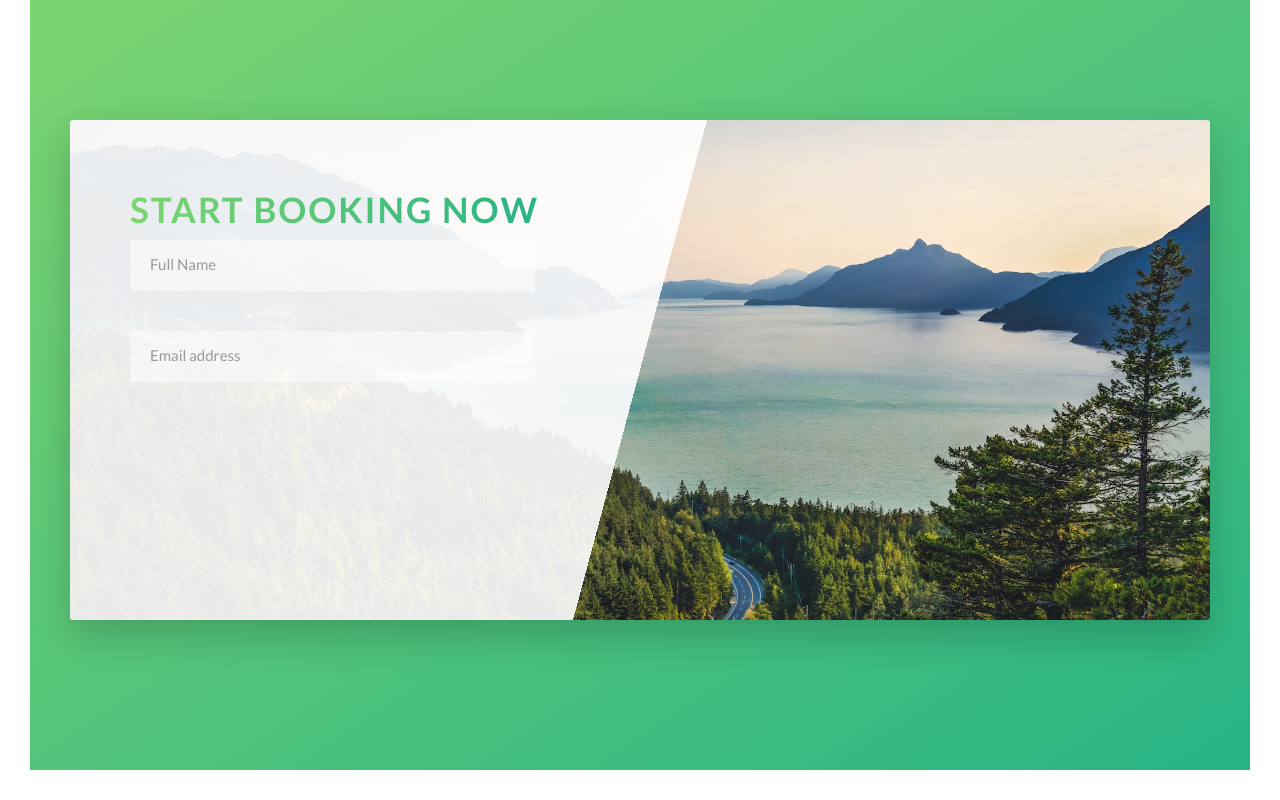
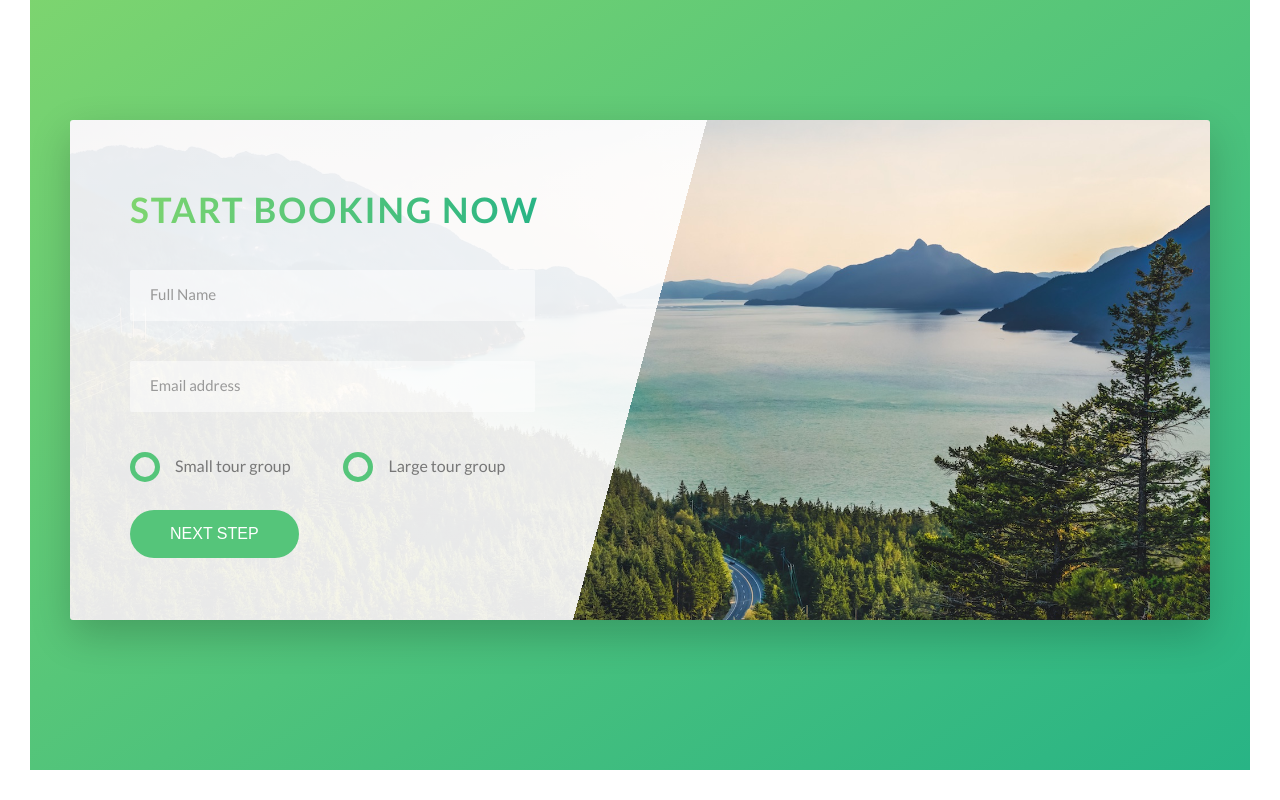
Before and after one commit to thereisnowinter/Natours, a website: page index.html in a window 1280 px wide. Shown: the part 4388-5188 px from the top of the page. Drawn offline with Linux system fonts and the light colour scheme.

Commit message:
booking section completed

```diff
--- a/index.html
+++ b/index.html
@@ -284,6 +284,25 @@
 								<input type="email" class="form__input" placeholder="Email address" id="email" required>
 								<label for="email" class="form__label">Email address</label>
 							</div>
+
+							<div class="form__group u-margin-bottom-medium">
+								<div class="form__radio-group">
+									<input type="radio" class="form__radio-input" id="small" name="size">
+									<label for="small" class="form__radio-label">
+										<span class="form__radio-button"></span>
+										Small tour group</label>
+								</div>
+
+								<div class="form__radio-group">
+										<input type="radio" class="form__radio-input" id="large" name="size">
+										<label for="large" class="form__radio-label">
+											<span class="form__radio-button"></span>
+											Large tour group</label>
+									</div>
+							</div>
+							<div class="form__group">
+								<button class="btn btn--green">Next step</button>
+							</div>
 						</form>
 					</div>
 				</div>
--- a/sass/base/_utilities.scss
+++ b/sass/base/_utilities.scss
@@ -1,19 +1,23 @@
 .u-center-text {
-  text-align: center;
+  text-align: center !important;
 }
 
 .u-margin-bottom-big {
-  margin-bottom: 8rem;
+  margin-bottom: 8rem !important;
+}
+
+.u-margin-bottom-medium {
+  margin-bottom: 3rem !important;
 }
 
 .u-margin-bottom-small {
-  margin-bottom: 1.5rem;
+  margin-bottom: 1.5rem !important;
 }
 
 .u-margin-top-big {
-  margin-top: 8rem;
+  margin-top: 8rem !important;
 }
 
 .u-margin-top-huge {
-  margin-top: 10rem;
+  margin-top: 10rem !important;
 }
--- a/sass/components/_button.scss
+++ b/sass/components/_button.scss
@@ -1,4 +1,5 @@
 .btn {
+  &,
   &:link,
   &:visited {
     text-transform: uppercase;
@@ -9,6 +10,9 @@
     transition: all .2s;
     position: relative;
     font-size: $default-font-size;
+    // Change for the <butto> element
+    border: none;
+    cursor: pointer;
   }
   &:hover {
     transform: translateY(-.3rem);
@@ -18,7 +22,9 @@
       opacity: 0;
     }
   }
+  &:focus,
   &:active {
+    outline: none;
     transform: translateY(-.1rem);
     box-shadow: 0 .5rem 1rem rgba($color-black, .2);
   }
--- a/sass/components/_form.scss
+++ b/sass/components/_form.scss
@@ -13,6 +13,7 @@
     border-bottom: 3px solid transparent;
     width: 90%;
     display: block;
+    transition: all .3s;
     &:focus {
       outline: none;
       box-shadow: 0 1rem 2rem rgba($color-black, .1);
@@ -31,6 +32,7 @@
     margin-left: 2rem;
     display: block;
     transition: all .3s;
+
   }
 
   &__input:placeholder-shown + &__label {
@@ -38,4 +40,49 @@
     visibility: hidden;
     transform: translateY(-4rem);
   }
+
+  &__radio-group {
+    width: 47%;
+    display: inline-block;
+  }
+
+  &__radio-input {
+    display: none;
+  }
+
+  &__radio-label {
+    font-size: $default-font-size;
+    cursor: pointer;
+    position: relative;
+    padding-left: 4.5rem;
+  }
+
+  &__radio-button {
+    height: 3rem;
+    width: 3rem;
+    border: 5px solid $color-primary;
+    border-radius: 50%;
+    display: inline-block;
+    position: absolute;
+    left: 0;
+    top: -.4rem;
+    &::after {
+      content: '';
+      display: block;
+      height: 1.3rem;
+      width: 1.3rem;
+      border-radius: 50%;
+      position: absolute;
+      top: 50%;
+      left: 50%;
+      transform: translate(-50%, -50%);
+      background-color: $color-primary;
+      opacity: 0;
+      transition: opacity .2s;
+    }
+  }
+
+  &__radio-input:checked ~ &__radio-label &__radio-button::after {
+    opacity: 1;
+  }
 }
```
Also changed, not shown: css/style.css.
